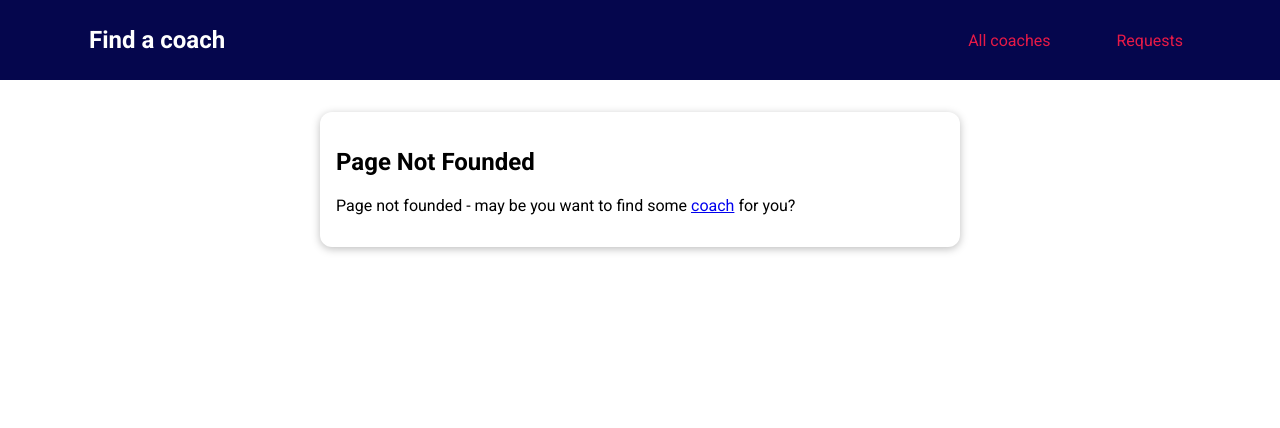
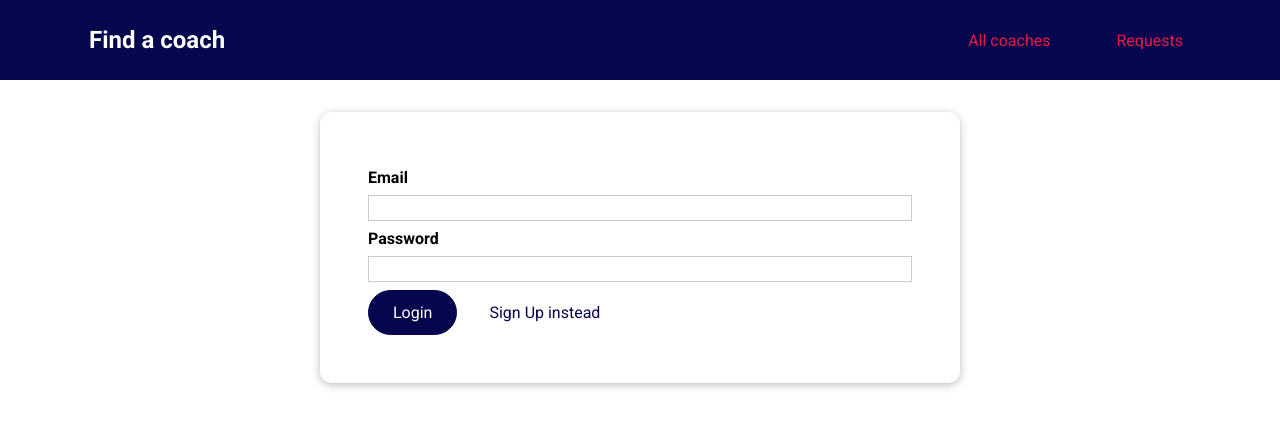
Before and after one commit to TripleNine666/vue-find-coach, a Vue app: page /auth in a window 1280 px wide. Before the commit this address had no page. Shown: the top 428 px of the page. Built offline with nearby package versions, Linux system fonts and the light colour scheme.

Commit message:
Create Auth Page

```diff
--- /dev/null
+++ b/src/pages/auth/UserAuth.vue
@@ -0,0 +1,101 @@
+<template>
+  <base-card>
+    <form @submit.prevent="submitForm">
+      <div class="form-control">
+        <label for="email">Email</label>
+        <input type="email" id="email" v-model.trim="email" />
+      </div>
+      <div class="form-control">
+        <label for="password">Password</label>
+        <input type="password" id="password" v-model="password" />
+      </div>
+      <p v-if="!formIsValid"></p>
+      <base-button>{{ buttonCapture }} </base-button>
+      <base-button type="button" mode="flat" @click="switchMode">{{
+        buttonModeCapture
+      }}</base-button>
+    </form>
+  </base-card>
+</template>
+
+<script>
+export default {
+  data() {
+    return {
+      email: "",
+      password: "",
+      formIsValid: true,
+      mode: "login",
+    };
+  },
+  computed: {
+    buttonCapture() {
+      if (this.mode === "login") {
+        return "Login";
+      } else {
+        return "Sign Up";
+      }
+    },
+    buttonModeCapture() {
+      if (this.mode === "login") {
+        return "Sign Up instead ";
+      } else {
+        return "Login instead";
+      }
+    },
+  },
+  methods: {
+    submitForm() {
+      this.formIsValid = true;
+      if (
+        this.emaill === "" ||
+        !this.email.includes("@") ||
+        this.password.length < 6
+      ) {
+        this.formIsValid = false;
+        return;
+      }
+    },
+    switchMode() {
+      if (this.mode === "login") {
+        this.mode = "signup";
+      } else {
+        this.mode = "login";
+      }
+    },
+  },
+};
+</script>
+
+<style scoped>
+form {
+  margin: 1rem;
+  padding: 1rem;
+}
+
+.form-control {
+  margin: 0.5rem 0;
+}
+
+label {
+  font-weight: bold;
+  margin-bottom: 0.5rem;
+  display: block;
+}
+
+input,
+textarea {
+  display: block;
+  width: 100%;
+  font: inherit;
+  border: 1px solid #ccc;
+  padding: 0.15rem;
+}
+
+input:focus,
+textarea:focus {
+  border-color: #3d008d;
+  background-color: #c5d5ff;
+  outline: none;
+}
+</style>
--- a/src/pages/requests/RequestsReseived.vue
+++ b/src/pages/requests/RequestsReseived.vue
@@ -1,6 +1,11 @@
 <template>
   <div>
-    <base-dialog :show="!!error" title="An error occured!" @close="handleError">
+    <base-dialog
+      :show="!!error"
+      title="An error occured!"
+      @close="handleError"
+      :error="true"
+    >
       <p>{{ error }}</p>
     </base-dialog>
     <section>
--- a/src/router.js
+++ b/src/router.js
@@ -8,6 +8,8 @@
 
 import ContactCoach from "./pages/requests/ContactCoach.vue";
 import RequestsReseived from "./pages/requests/RequestsReseived.vue";
+
+import UserAuth from "./pages/auth/UserAuth.vue";
 
 const router = createRouter({
   history: createWebHistory(),
@@ -24,6 +26,7 @@
     },
     { path: "/register", component: CoachReg },
     { path: "/requests", component: RequestsReseived },
+    { path: "/auth", component: UserAuth },
     { path: "/:notFound(.*)", component: NotFound },
   ],
 });
```
